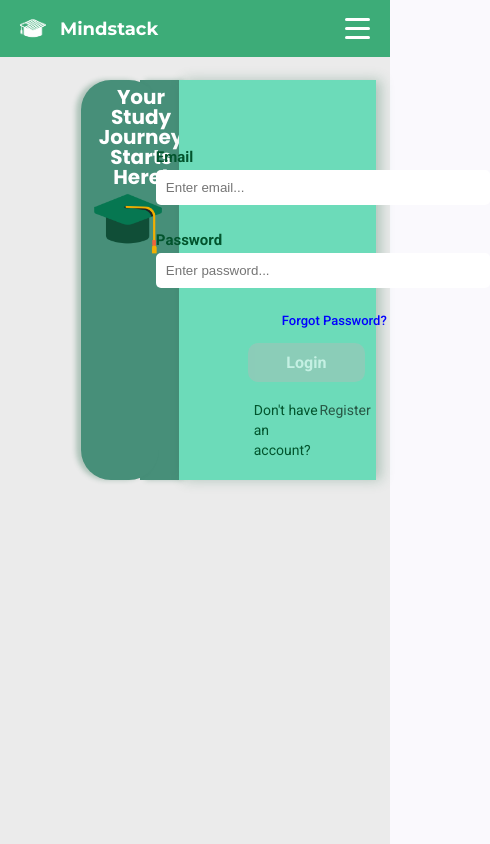
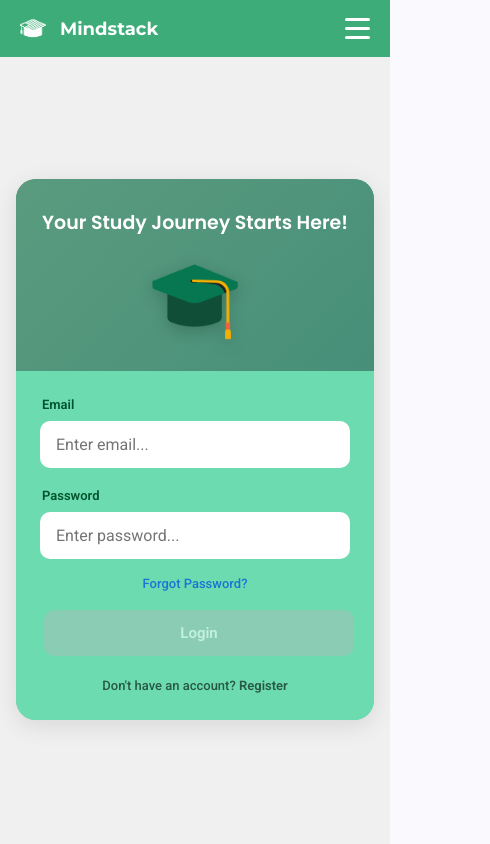
Before and after one commit to PUP-BSIT/project-techy-blinders-v2, an Angular app in the folder front-end/mind_stack/: page /login in a window 390 px wide. Shown: the whole page, 490 px wide, since content can reach past the window. Built offline with nearby package versions, Linux system fonts and the light colour scheme.

Commit message:
feat: enhance login page layout and styles; add show/hide password icons

```diff
--- a/front-end/mind_stack/src/app/pages/login-page/login-page.html
+++ b/front-end/mind_stack/src/app/pages/login-page/login-page.html
@@ -1,6 +1,7 @@
 <app-nav-bar></app-nav-bar>
 
 <div class="container">
+    <div class="login-card">
         <div class="logo-class">
             <div class="header-class">
                 <h1>Your Study Journey Starts Here!</h1>
@@ -67,6 +68,7 @@
             <p class="register-class">Don't have an account? <a routerLink="/register"> Register</a></p>
         </form>
         </div>
+    </div>
 
     @if (successModalOpen()) {
         <div class="modal-backdrop"></div>
--- a/front-end/mind_stack/src/app/pages/login-page/login-page.scss
+++ b/front-end/mind_stack/src/app/pages/login-page/login-page.scss
@@ -4,81 +4,81 @@
 
 :host {
     display: block;
-    min-height: 100vh;
-    background-color: #ebebeb;
+    height: 100vh;
+    background-color: #f0f0f0;
+    overflow: hidden;
 }
 
 .container {
     display: flex;
-    margin-top: -1%;
-    margin-left: -4.2%;
+    justify-content: center;
+    align-items: center;
+    min-height: calc(100vh - 80px);
+    padding: 20px;
+    box-sizing: border-box;
+}
+
+.login-card {
+    display: flex;
+    width: 100%;
+    max-width: 900px;
+    height: 500px;
+    border-radius: 20px;
+    overflow: hidden;
+    border: none;
+    background: linear-gradient(135deg, #5a9b7f 0%, #7bc4a3 100%);
 }
 
 .login-form {
-    position: absolute;
+    flex: 1;
+    background-color: #6CDBB0;
+    padding: 40px;
     display: flex;
+    flex-direction: column;
     justify-content: center;
-    border: solid 0px;
-    width: 30%;
-    margin-left: 50%;
-    margin-top: 7%;
-    padding: 40px;
-    height: 320px;
-    border-radius: 0px;
-    z-index: 5;
-    background-color: #6cdbb9;
-    box-shadow: 5px 0px 12px rgba(36, 105, 73, 0.3);
+    position: relative;
+    box-sizing: border-box;
 
     .forgot-password {
-        margin-top: 190px;
+        margin-top: 10px;
+        margin-bottom: 20px;
     }
 }
 
-.register-class {
-    padding-left: 10%;
-    color: #02542d;
-}
 
-.register-button {
-    color: blue;
-}
 
 .login-form label {
-    display: flex;
     font-family: "Roboto", sans-serif;
-    font-size: 15px;
-    font-weight: bolder;
+    font-size: 14px;
+    font-weight: 600;
     color: #02542d;
-    margin-top: 6%;
-    margin-left: -40%;
-
+    margin-bottom: 8px;
+    display: block;
 }
 
 .email-class input, .password-class input{
-    border: solid 0px;
-    width: 200%;
-    padding: 10px;
-    border-radius: 5px;
-    margin-left: -40%;
-    margin-top: 2%;
+    border: none;
+    width: 100%;
+    padding: 12px 16px;
+    border-radius: 8px;
+    background-color: white;
+    font-size: 14px;
+    font-family: "Roboto", sans-serif;
+    box-sizing: border-box;
 }
 
 .email-class input:focus,
 .password-class input:focus{
     outline: none;
-    border-color: #3e7b69;
-    box-shadow: 0 0 0 3px rgba(62, 123, 105, 0.2);
+    box-shadow: 0 0 0 2px rgba(62, 123, 105, 0.3);
 }
 
 .email-class {
-    position: absolute;
-    margin-top: 17px;
+    margin-bottom: 20px;
 }
 
 .password-class {
-    position: absolute;
-    margin-top: 100px;
-    margin-bottom: 50px;
+    margin-bottom: 15px;
 }
 
 .login-form span {
@@ -90,65 +90,64 @@
 }
 
 .validators-message {
-    position: absolute;
-    left:5%;
-    bottom: -20px;
-    color: red;
-    font-size: 15px;
-    font-weight: bold;
-    margin: 0;
-    line-height: 16px;
+    color: #d32f2f;
+    font-size: 12px;
+    font-weight: 500;
+    margin: 5px 0 0 0;
+    font-family: "Roboto", sans-serif;
 }
 
 .forgot-password {
-    width: 200%;
+    text-align: center;
 }
 
 .forgot-password a {
-    margin-left: 27%;
     text-decoration: none;
-    color: blue;
+    color: #1976d2;
     font-weight: 500;
-    font-size: 13px;
+    font-size: 14px;
     font-family: "Roboto", sans-serif;
+
+    &:hover {
+        text-decoration: underline;
+    }
 }
 
 
 .register-class {
-    display: flex;
-    width: 100%;
-    margin-top: 15%;
-    margin-left: 20%;
-}
-
-.register-class p {
+    text-align: center;
+    margin-top: 20px;
     font-family: "Roboto", sans-serif;
     color: #285846;
     font-weight: 500;
+    font-size: 14px;
 }
 
 .register-class a {
     text-decoration: none;
     color: #285846;
+    font-weight: 600;
+
+    &:hover {
+        text-decoration: underline;
+    }
 }
 
 .login-button {
-    margin-top: 10%;
+    margin-top: 20px;
     width: 100%;
-    margin-left: 30%;
 }
 
 .login-button button {
-    border: solid 0px;
-    padding: 10px;
+    border: none;
+    padding: 14px;
     width: 100%;
-    border-radius: 10px;
+    border-radius: 8px;
     background-color: #3e7b69;
     font-family: "Roboto", sans-serif;
-    font-weight: bold;
+    font-weight: 600;
     color: white;
     font-size: 16px;
-    margin-left: -5%;
     cursor: pointer;
     transition: all 0.3s ease;
 
@@ -169,52 +168,44 @@
 }
 
 .seperator-class {
-    position: absolute;
-    z-index: 3;
-    border: solid 0px;
-    width: 10%;
-    height: 400px;
-    margin-left: 40%;
-    margin-top: 7%;
-    background-color: #478f79;
-    box-shadow: 5px 0px 5px rgba(36, 105, 73, 0.3);
-
+    display: none;
 }
 
 .logo-class {
-    position: absolute;
-    z-index: 4;
-    border: solid 0px;
-    width: 20%;
-    height: 400px;
-    margin-left:25%;
-    margin-top: 7%;
-    background-color: #478f79;
-    border-radius: 30px;
-    box-shadow: -5px 0px 5px rgba(36, 105, 73, 0.3);
+    flex: 1;
+    background: linear-gradient(135deg, #5a9b7f 0%, #478f79 100%);
+    display: flex;
+    flex-direction: column;
+    justify-content: center;
+    align-items: center;
+    padding: 40px;
+    color: white;
 }
 
 .header-class {
-    display: flex;
-    width: 90%;
+    text-align: center;
+    margin-bottom: 30px;
 }
 
 .header-class h1 {
-    text-align: center;
     color: white;
-    margin-left: 25%;
-    margin-top: 10%;
-    font-size: 20px;
+    font-size: 28px;
     font-family: "Poppins", sans-serif;
+    font-weight: 600;
+    margin: 0;
+    line-height: 1.2;
 }
+
 .image-class {
-    width: 100%;
-    margin-top: -5%;
-    margin-left: 10%;
+    display: flex;
+    justify-content: center;
+    align-items: center;
 }
 
 .image-class img {
-    width: 100%;
+    width: 224px;
+    height: auto;
+    filter: drop-shadow(0 4px 8px rgba(0, 0, 0, 0.2));
 }
 
 .loading-message,
@@ -250,10 +241,12 @@
 }
 
 .error-message {
-    background-color: #f8d7da;
+    background-color: #ffcdd2;
+    border-radius: 8px;
+    margin: 10px 0;
 
     span {
-        color: #721c24;
+        color: #c62828;
     }
 }
 
@@ -344,3 +337,319 @@
     align-items: center;
     z-index: 1000;
 }
+
+// Responsive design
+@media (max-width: 1024px) and (min-width: 769px) {
+    .login-card {
+        max-width: 800px;
+        height: 450px;
+    }
+
+    .logo-class {
+        padding: 30px;
+
+        .header-class h1 {
+            font-size: 24px;
+        }
+
+        .image-class img {
+            width: 182px;
+        }
+    }
+
+    .login-form {
+        padding: 30px;
+    }
+}
+
+@media (max-width: 768px) {
+    :host {
+        background-color: #f0f0f0;
+        padding: 0;
+        margin: 0;
+        height: 100vh;
+        overflow-y: auto;
+        overflow-x: hidden;
+    }
+
+    .container {
+        padding: 16px;
+        margin: 0;
+        min-height: calc(100vh - 60px);
+        display: flex;
+        align-items: center;
+        justify-content: center;
+        box-sizing: border-box;
+    }
+
+    .login-card {
+        flex-direction: column;
+        max-width: 400px;
+        width: 100%;
+        height: auto;
+        min-height: auto;
+        border-radius: 24px;
+        margin: 0 auto;
+        box-shadow: 0 8px 32px rgba(0, 0, 0, 0.12);
+        overflow: hidden;
+    }
+
+    .logo-class {
+        padding: 40px 32px 24px 32px;
+        min-height: 160px;
+        display: flex;
+        flex-direction: column;
+        justify-content: center;
+        align-items: center;
+        text-align: center;
+
+        .header-class {
+            margin-bottom: 20px;
+            width: 100%;
+            padding: 0 16px;
+        }
+
+        .header-class h1 {
+            font-size: 22px;
+            font-weight: 600;
+            line-height: 1.3;
+            margin: 0;
+        }
+
+        .image-class {
+            display: flex;
+            justify-content: center;
+            align-items: center;
+            margin: 0 auto;
+        }
+
+        .image-class img {
+            width: 112px;
+            height: auto;
+        }
+    }
+
+    .login-form {
+        padding: 32px;
+        display: flex;
+        flex-direction: column;
+        justify-content: flex-start;
+
+        .email-class, .password-class {
+            width: 100%;
+            margin-left: auto;
+            margin-right: auto;
+
+            input {
+                padding: 16px 20px;
+                font-size: 16px;
+                border-radius: 12px;
+                width: 100%;
+                box-sizing: border-box;
+                max-width: 100%;
+            }
+        }
+
+        .email-class {
+            margin-bottom: 20px;
+        }
+
+        .password-class {
+            margin-bottom: 16px;
+        }
+
+        label {
+            font-size: 14px;
+            margin-bottom: 8px;
+            display: block;
+            padding-left: 4px;
+        }
+
+        .forgot-password {
+            margin: 12px 0 20px 0;
+            text-align: center;
+            padding: 0 16px;
+
+            a {
+                font-size: 14px;
+            }
+        }
+
+        .login-button {
+            width: 100%;
+            margin-top: 12px;
+            padding: 0 8px;
+
+            button {
+                padding: 16px 24px;
+                font-size: 16px;
+                border-radius: 12px;
+                width: 100%;
+                max-width: 100%;
+            }
+        }
+
+        .register-class {
+            font-size: 14px;
+            margin-top: 24px;
+            text-align: center;
+            padding: 0 16px;
+        }
+
+        .error-message {
+            margin: 16px 8px;
+            text-align: center;
+        }
+
+        .validators-message {
+            margin: 8px 4px 0 4px;
+            font-size: 12px;
+        }
+    }
+}
+
+@media (max-width: 480px) {
+    :host {
+        background-color: #f0f0f0;
+        padding: 0;
+        margin: 0;
+        height: 100vh;
+        overflow-y: auto;
+        overflow-x: hidden;
+    }
+
+    .container {
+        padding: 12px;
+        margin: 0;
+        min-height: calc(100vh - 60px);
+        display: flex;
+        align-items: center;
+        justify-content: center;
+        box-sizing: border-box;
+    }
+
+    .login-card {
+        flex-direction: column;
+        max-width: 360px;
+        width: calc(100% - 8px);
+        height: auto;
+        min-height: auto;
+        border-radius: 20px;
+        margin: 4px auto;
+        box-shadow: 0 6px 24px rgba(0, 0, 0, 0.1);
+        overflow: hidden;
+    }
+
+    .logo-class {
+        padding: 32px 24px 20px 24px;
+        min-height: 140px;
+        display: flex;
+        flex-direction: column;
+        justify-content: center;
+        align-items: center;
+        text-align: center;
+
+        .header-class {
+            margin-bottom: 16px;
+            width: 100%;
+            padding: 0 12px;
+        }
+
+        .header-class h1 {
+            font-size: 19px;
+            font-weight: 600;
+            line-height: 1.3;
+            margin: 0;
+        }
+
+        .image-class {
+            display: flex;
+            justify-content: center;
+            align-items: center;
+            margin: 0 auto;
+        }
+
+        .image-class img {
+            width: 98px;
+            height: auto;
+        }
+    }
+
+    .login-form {
+        padding: 24px;
+        display: flex;
+        flex-direction: column;
+        justify-content: flex-start;
+
+        .email-class, .password-class {
+            width: 100%;
+            margin-left: auto;
+            margin-right: auto;
+
+            input {
+                padding: 14px 16px;
+                font-size: 16px;
+                border-radius: 10px;
+                width: 100%;
+                box-sizing: border-box;
+                max-width: 100%;
+            }
+        }
+
+        .email-class {
+            margin-bottom: 18px;
+        }
+
+        .password-class {
+            margin-bottom: 14px;
+        }
+
+        label {
+            font-size: 13px;
+            margin-bottom: 6px;
+            display: block;
+            padding-left: 2px;
+        }
+
+        .forgot-password {
+            margin: 10px 0 16px 0;
+            text-align: center;
+            padding: 0 12px;
+
+            a {
+                font-size: 13px;
+            }
+        }
+
+        .login-button {
+            width: 100%;
+            margin-top: 8px;
+            padding: 0 4px;
+
+            button {
+                padding: 14px 20px;
+                font-size: 15px;
+                border-radius: 10px;
+                width: 100%;
+                max-width: 100%;
+            }
+        }
+
+        .register-class {
+            font-size: 13px;
+            margin-top: 20px;
+            text-align: center;
+            padding: 0 12px;
+        }
+
+        .error-message {
+            margin: 12px 6px;
+            text-align: center;
+        }
+
+        .validators-message {
+            margin: 6px 2px 0 2px;
+            font-size: 12px;
+        }
+    }
+}
```
Also changed, not shown: front-end/mind_stack/src/assets/show-password-icon.png (added), front-end/mind_stack/src/assets/unshow-password-icon.png (added). Lines whose indentation alone changed are shown as unchanged.
